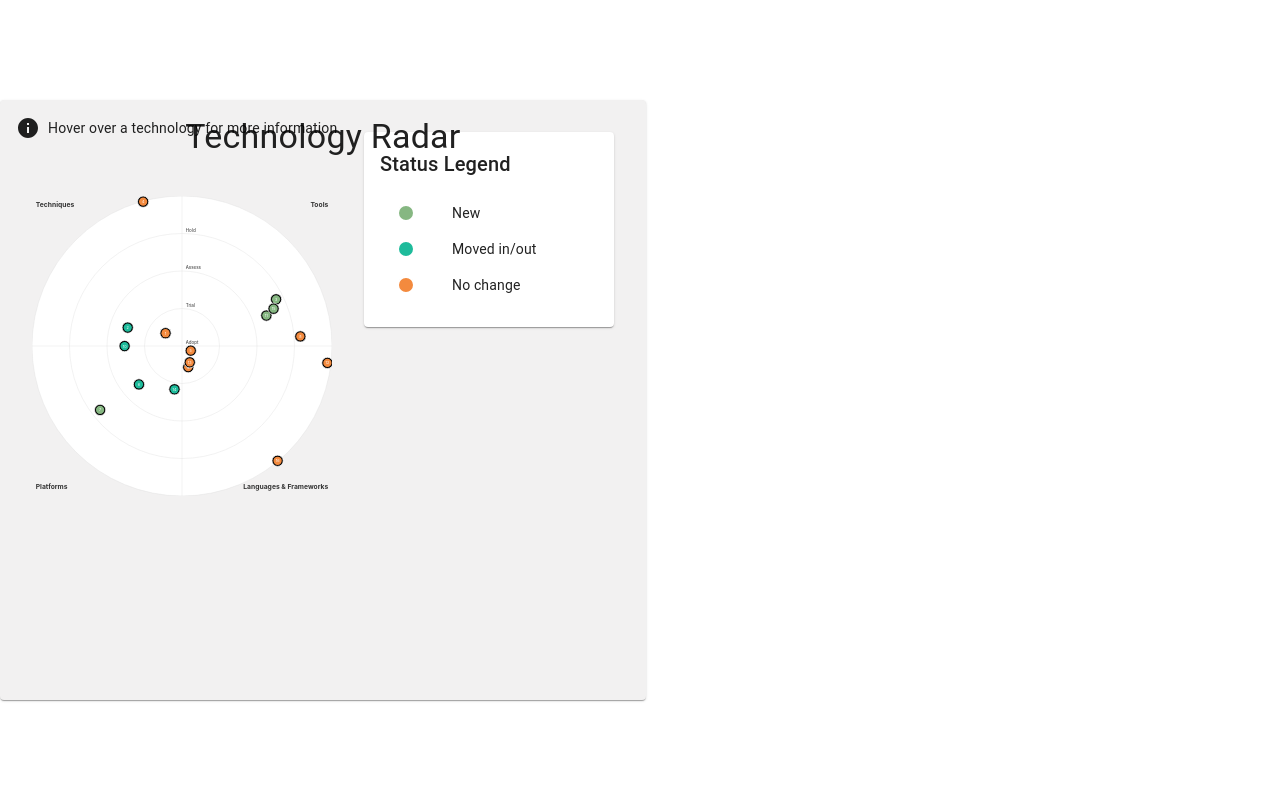
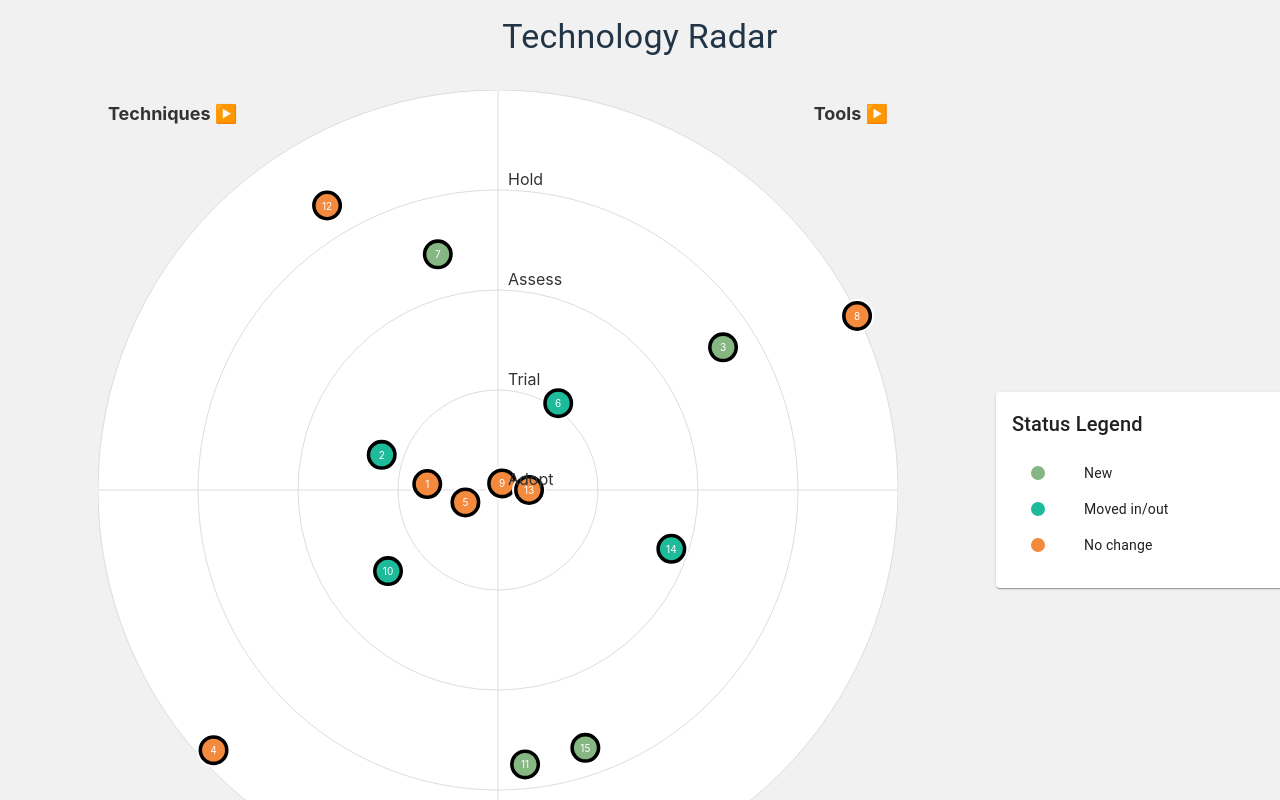
Before and after one commit to ThomasRohde/tech-radar, a React (Vite) app: page / in a window 1280 px wide. Built offline with nearby package versions, Linux system fonts and the light colour scheme.

Commit message:
Update Radar.jsx

```diff
--- a/src/components/Radar.jsx
+++ b/src/components/Radar.jsx
@@ -1,8 +1,6 @@
 import InfoIcon from "@mui/icons-material/Info";
 import {
     Box,
-    Card,
-    CardContent,
     List,
     ListItem,
     ListItemIcon,
@@ -13,6 +11,7 @@ import {
     useTheme
 } from "@mui/material";
 import React, { useEffect, useRef, useState } from "react";
+
 
 const QUADRANTS = ["Techniques", "Tools", "Platforms", "Languages & Frameworks"];
 const RINGS = ["Adopt", "Trial", "Assess", "Hold"];
@@ -46,11 +45,39 @@ const TECHNOLOGIES = {
 
 const TechnologyRadar = () => {
     const [hoveredTech, setHoveredTech] = useState(null);
-    const [hoveredLabel, setHoveredLabel] = useState(null);
     const [tooltipPosition, setTooltipPosition] = useState({ x: 0, y: 0 });
     const radarRef = useRef(null);
+    const containerRef = useRef(null);
     const theme = useTheme();
     const isSmallScreen = useMediaQuery(theme.breakpoints.down('md'));
+    const isExtraSmallScreen = useMediaQuery(theme.breakpoints.down('sm'));
+    const [svgSize, setSvgSize] = useState({ width: 800, height: 800 });
+
+    const updateSize = () => {
+        if (containerRef.current) {
+            const { width, height } = containerRef.current.getBoundingClientRect();
+            const size = Math.min(width, height);
+            setSvgSize({ width: size, height: size });
+        }
+    };
+
+    useEffect(() => {
+        updateSize();
+
+        const resizeObserver = new ResizeObserver(updateSize);
+        if (containerRef.current) {
+            resizeObserver.observe(containerRef.current);
+        }
+
+        window.addEventListener('resize', updateSize);
+
+        return () => {
+            if (containerRef.current) {
+                resizeObserver.unobserve(containerRef.current);
+            }
+            window.removeEventListener('resize', updateSize);
+        };
+    }, []);
 
     const getQuadrantAngles = (quadrant) => {
         switch (quadrant) {
@@ -70,12 +97,14 @@ const TechnologyRadar = () => {
     const calculatePosition = (tech, quadrant) => {
         const { start, end } = getQuadrantAngles(quadrant);
         const angle = start + Math.random() * (end - start);
-    const radius = getRingRadius(tech.ring) - Math.random() * 90; // Spread within the ring
-    const x = 400 + radius * Math.cos(angle);
-    const y = 400 + radius * Math.sin(angle);
+        const maxRadius = Math.min(svgSize.width, svgSize.height) / 2;
+        const radius = (getRingRadius(tech.ring) / 400) * maxRadius - Math.random() * (maxRadius / 4);
+        const x = svgSize.width / 2 + radius * Math.cos(angle);
+        const y = svgSize.height / 2 + radius * Math.sin(angle);
         return { x, y };
     };
 
+    // Recalculate positions when SVG size changes
     const technologiesWithPositions = React.useMemo(() =>
         Object.entries(TECHNOLOGIES).flatMap(([quadrantKey, techs]) => {
             const quadrant = quadrantKey.replace("_", " & ");
@@ -85,7 +114,7 @@ const TechnologyRadar = () => {
                 position: calculatePosition(tech, quadrant)
             }));
         }),
-    []
+        [svgSize]
     );
 
     const getColor = (quadrant) => {
@@ -124,11 +153,9 @@ const TechnologyRadar = () => {
         console.log(`Clicked on ${quadrant}`);
     };
 
-  const QuadrantLabel = ({ x, y, textAnchor, children, onClick, isHovered }) => (
+    const QuadrantLabel = ({ x, y, textAnchor, children, onClick }) => (
         <g
             onClick={onClick}
-      onMouseEnter={() => setHoveredLabel(children)}
-      onMouseLeave={() => setHoveredLabel(null)}
             style={{ cursor: 'pointer' }}
         >
             <text
@@ -136,81 +163,129 @@ const TechnologyRadar = () => {
                 y={y}
                 fontSize="18"
                 fontWeight="bold"
-        fill={isHovered ? "#007bff" : "#333"}
+                fill="#333"
                 textAnchor={textAnchor}
             >
-        {children}
+                {children} ▶️
             </text>
-      {isHovered && (
-        <line
-          x1={textAnchor === "start" ? x : x - 100}
-          y1={y + 5}
-          x2={textAnchor === "start" ? x + 100 : x}
-          y2={y + 5}
-          stroke="#007bff"
-          strokeWidth="2"
-        />
-      )}
         </g>
     );
 
     return (
-    <Card sx={{ width: '100%', height: 'auto', minHeight: 600, background: "#F2F1F1" }}>
-      <CardContent sx={{ p: 4, position: "relative", height: "100%", display: 'flex', flexDirection: isSmallScreen ? 'column' : 'row' }}>
-        <Typography variant="h4" component="h2" align="center" gutterBottom sx={{ position: 'absolute', top: 16, left: 0, right: 0 }}>
+        <Box sx={{
+            width: '100vw',
+            height: '100vh',
+            display: 'flex',
+            flexDirection: 'column',
+            background: "#F2F1F1",
+            overflow: 'hidden'
+        }}>
+            <Typography variant="h4" component="h2" align="center" sx={{ py: 2 }}>
                 Technology Radar
             </Typography>
-        <Box sx={{ flex: 1, display: 'flex', justifyContent: 'center', alignItems: 'center', mt: 8 }}>
-          <Box ref={radarRef} component="svg" width="100%" height="100%" viewBox="0 0 800 800" sx={{ maxWidth: 800, maxHeight: 800 }}>
+            <Box sx={{
+                flexGrow: 1,
+                display: 'flex',
+                flexDirection: isSmallScreen ? 'column' : 'row',
+                justifyContent: 'center',
+                alignItems: 'center',
+                p: 2,
+                maxWidth: '1600px',
+                margin: '0 auto',
+                width: '100%'
+            }}>
+                <Box ref={containerRef} sx={{
+                    flex: 1,
+                    display: 'flex',
+                    justifyContent: 'center',
+                    alignItems: 'center',
+                    position: 'relative',
+                    maxWidth: isSmallScreen ? '100%' : 'calc(100% - 300px)',
+                    height: '100%'
+                }}>
+                    <Box
+                        ref={radarRef}
+                        component="svg"
+                        width={svgSize.width}
+                        height={svgSize.height}
+                        viewBox={`0 0 ${svgSize.width} ${svgSize.height}`}
+                        preserveAspectRatio="xMidYMid meet"
+                    >
                         {/* Background */}
-            <rect width="800" height="800" fill="#F2F1F1" />
+                        <rect width={svgSize.width} height={svgSize.height} fill="#F2F1F1" />
 
                         {/* Radar circle */}
-            <circle cx="400" cy="400" r="400" fill="white" />
+                        <circle cx={svgSize.width / 2} cy={svgSize.height / 2} r={Math.min(svgSize.width, svgSize.height) / 2} fill="white" />
 
                         {/* Rings */}
                         {RINGS.map((_, index) => (
-              <circle key={index} cx="400" cy="400" r={(4 - index) * 100} fill="none" stroke="#ddd" strokeWidth="1" />
+                            <circle
+                                key={index}
+                                cx={svgSize.width / 2}
+                                cy={svgSize.height / 2}
+                                r={(4 - index) * (Math.min(svgSize.width, svgSize.height) / 8)}
+                                fill="none"
+                                stroke="#ddd"
+                                strokeWidth="1"
+                            />
                         ))}
 
                         {/* Quadrant lines */}
-            <line x1="0" y1="400" x2="800" y2="400" stroke="#ddd" strokeWidth="1" />
-            <line x1="400" y1="0" x2="400" y2="800" stroke="#ddd" strokeWidth="1" />
+                        <line x1="0" y1={svgSize.height / 2} x2={svgSize.width} y2={svgSize.height / 2} stroke="#ddd" strokeWidth="1" />
+                        <line x1={svgSize.width / 2} y1="0" x2={svgSize.width / 2} y2={svgSize.height} stroke="#ddd" strokeWidth="1" />
 
                         {/* Technologies */}
                         {technologiesWithPositions.map((tech) => {
                             const { x, y } = tech.position;
                             return (
                                 <g key={tech.id} onMouseEnter={() => setHoveredTech(tech)} onMouseLeave={() => setHoveredTech(null)}>
-                  <circle cx={x} cy={y} r="15" fill={getColor(tech.quadrant)} stroke="white" strokeWidth="2" />
-                  <circle cx={x} cy={y} r="11" fill={getStatusFill(tech.status)} />
-                  <text x={x} y={y} textAnchor="middle" dominantBaseline="central" fill="white" fontSize="10">{tech.id}</text>
+                                    <circle cx={x} cy={y} r={Math.min(svgSize.width, svgSize.height) / 50} fill={getColor(tech.quadrant)} stroke="white" strokeWidth="2" />
+                                    <circle cx={x} cy={y} r={Math.min(svgSize.width, svgSize.height) / 70} fill={getStatusFill(tech.status)} />
+                                    <text x={x} y={y} textAnchor="middle" dominantBaseline="central" fill="white" fontSize={Math.min(svgSize.width, svgSize.height) / 80}>{tech.id}</text>
                                 </g>
                             );
                         })}
 
                         {/* Ring labels */}
-            {RINGS.map((ring, index) => (
-              <text key={ring} x="410" y={(4 - index) * 100 - 5} fontSize="12" textAnchor="start" fill="#333">{ring}</text>
+                        {!isExtraSmallScreen && RINGS.map((ring, index) => (
+                            <text
+                                key={ring}
+                                x={svgSize.width / 2 + 10}
+                                y={(4 - index) * (Math.min(svgSize.width, svgSize.height) / 8) - 5}
+                                fontSize={Math.min(svgSize.width, svgSize.height) / 50}
+                                textAnchor="start"
+                                fill="#333"
+                            >
+                                {ring}
+                            </text>
                         ))}
 
                         {/* Quadrant labels */}
-            <QuadrantLabel x="10" y="30" textAnchor="start" onClick={() => handleQuadrantClick("Techniques")} isHovered={hoveredLabel === "Techniques"}>
+                        {!isExtraSmallScreen && (
+                            <>
+                                <QuadrantLabel x="10" y="30" textAnchor="start" onClick={() => handleQuadrantClick("Techniques")}>
                                     Techniques
                                 </QuadrantLabel>
-            <QuadrantLabel x="790" y="30" textAnchor="end" onClick={() => handleQuadrantClick("Tools")} isHovered={hoveredLabel === "Tools"}>
+                                <QuadrantLabel x={svgSize.width - 10} y="30" textAnchor="end" onClick={() => handleQuadrantClick("Tools")}>
                                     Tools
                                 </QuadrantLabel>
-            <QuadrantLabel x="10" y="780" textAnchor="start" onClick={() => handleQuadrantClick("Platforms")} isHovered={hoveredLabel === "Platforms"}>
+                                <QuadrantLabel x="10" y={svgSize.height - 20} textAnchor="start" onClick={() => handleQuadrantClick("Platforms")}>
                                     Platforms
                                 </QuadrantLabel>
-            <QuadrantLabel x="790" y="780" textAnchor="end" onClick={() => handleQuadrantClick("Languages & Frameworks")} isHovered={hoveredLabel === "Languages & Frameworks"}>
+                                <QuadrantLabel x={svgSize.width - 10} y={svgSize.height - 20} textAnchor="end" onClick={() => handleQuadrantClick("Languages & Frameworks")}>
                                     Languages & Frameworks
                                 </QuadrantLabel>
+                            </>
+                        )}
                     </Box>
                 </Box>
 
-        <Box sx={{ width: isSmallScreen ? '100%' : 250, mt: isSmallScreen ? 4 : 0, ml: isSmallScreen ? 0 : 4 }}>
+                <Box sx={{
+                    width: isSmallScreen ? '100%' : '300px',
+                    mt: isSmallScreen ? 2 : 0,
+                    ml: isSmallScreen ? 0 : 2,
+                    flexShrink: 0
+                }}>
                     {/* Legend */}
                     <Paper sx={{ p: 2 }}>
                         <Typography variant="h6" gutterBottom>Status Legend</Typography>
@@ -227,6 +302,7 @@ const TechnologyRadar = () => {
                             ))}
                         </List>
                     </Paper>
+                </Box>
             </Box>
 
             {/* Tooltip */}
@@ -254,12 +330,11 @@ const TechnologyRadar = () => {
             )}
 
             {/* Info Icon */}
-        <Box sx={{ position: "absolute", top: 16, left: 16, display: "flex", alignItems: "center" }}>
+            <Box sx={{ mt: 2, mb: 2, display: "flex", alignItems: "center", justifyContent: "center" }}>
                 <InfoIcon sx={{ mr: 1 }} />
                 <Typography variant="body2">Hover over a technology for more information</Typography>
             </Box>
-      </CardContent>
-    </Card>
+        </Box>
     );
 };
 
```
Lines whose indentation alone changed are shown as unchanged.
